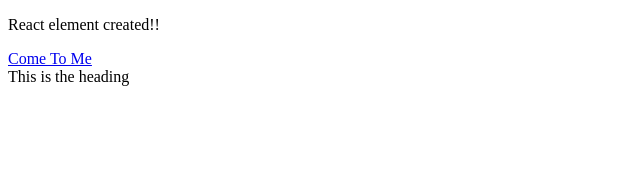
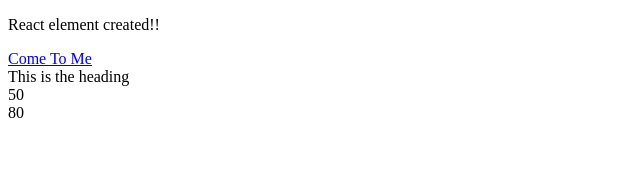
Before and after one commit to Ranjita-Das/uni-testing, a React app: page / in a window 1280 px wide. Shown: the top 172 px of the page, without its empty margins (0-640 px from the left). Built offline with nearby package versions, Linux system fonts and the light colour scheme; the HTML template or start-up script is replaced by a standard one.

Commit message:
changed heading component

```diff
--- a/src/heading.js
+++ b/src/heading.js
@@ -5,7 +5,11 @@ class heading extends React.Component{
   render(){
     let heading = "This is the heading"
     return(
-      <div>{heading}</div>
+      <div>
+        <div>{heading}</div>
+        <div>50</div>
+        <div>80</div>
+      </div>
     )
   }
 }
```
Also changed, not shown: 1 other file (tests, documents, lock files or other folders).
